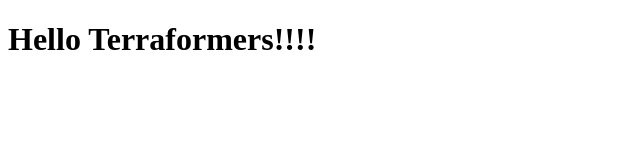
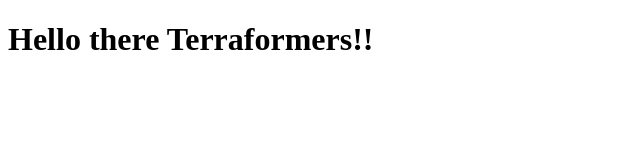
Before and after one commit to Emmanuel-Ashekun/terraform-beginner-bootcamp-2023, a plain HTML site: page modules/public/index.html in a window 1280 px wide. Shown: the whole page, without its empty margins (0-640 px from the left). Drawn offline with Linux system fonts and the light colour scheme.

```diff
--- a/modules/public/index.html
+++ b/modules/public/index.html
@@ -8,7 +8,7 @@
 </head>
 <body>
     <header>
-        <h1>Hello Terraformers!!!!</h1>
+        <h1>Hello there Terraformers!!</h1>
     </header>
 </body>
 
```
Also changed, not shown: 5 other files.
